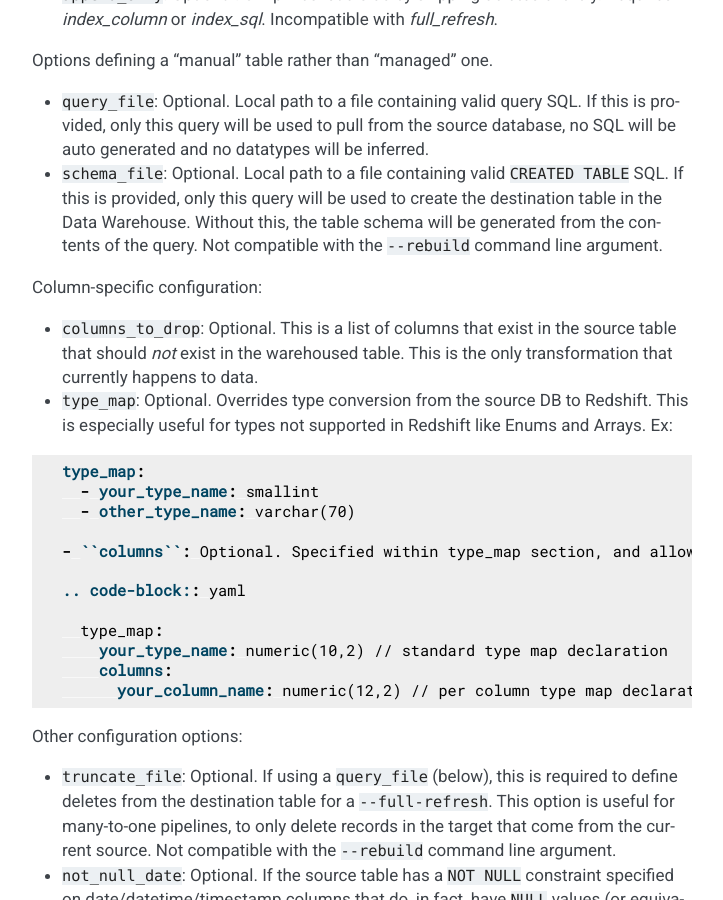
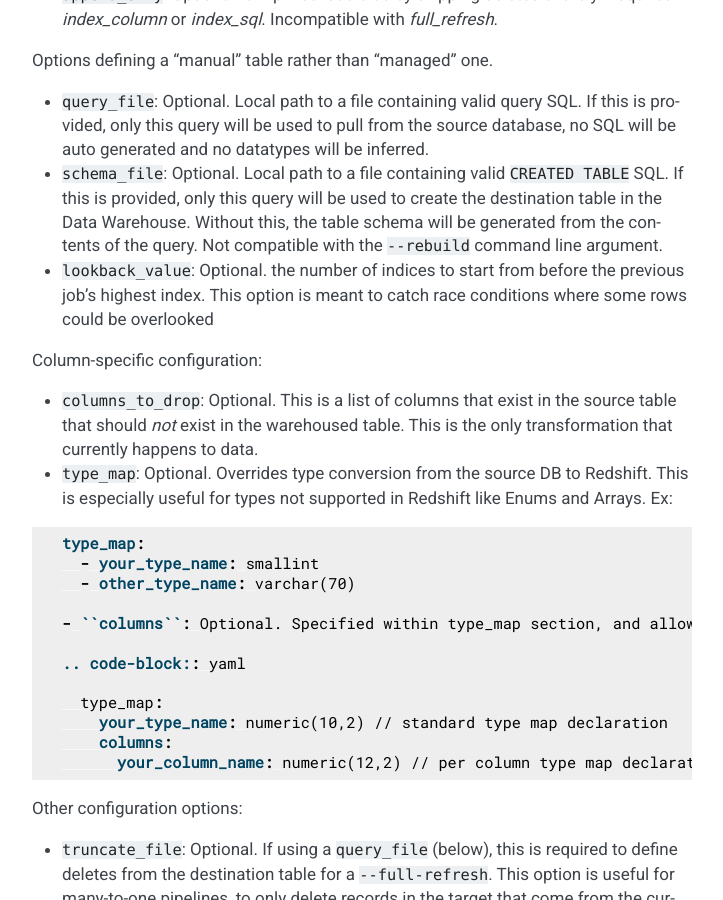
Before and after one commit to seatgeek/druzhba, a Sphinx documentation site: the page built from docs/configuration.rst, in a window 1280 px wide and 900 px high, scrolled down 3219 px. Shown: the whole window, without its empty margins (388-1111 px from the left). Built offline with Sphinx 7.4.7, drawn with Linux system fonts in a browser that asks for light colours.

Commit message:
added documentation

```diff
--- a/docs/configuration.rst
+++ b/docs/configuration.rst
@@ -186,6 +186,9 @@ Options defining a "manual" table rather than "managed" one.
   be generated from the contents of the query. Not compatible with the
   ``--rebuild`` command line argument.
 
+- ``lookback_value``: Optional. the number of indices to start from before the previous job's
+  highest index. This option is meant to catch race conditions where some rows could be overlooked
+
 Column-specific configuration:
 
 - ``columns_to_drop``: Optional. This is a list of columns that exist in the
```
